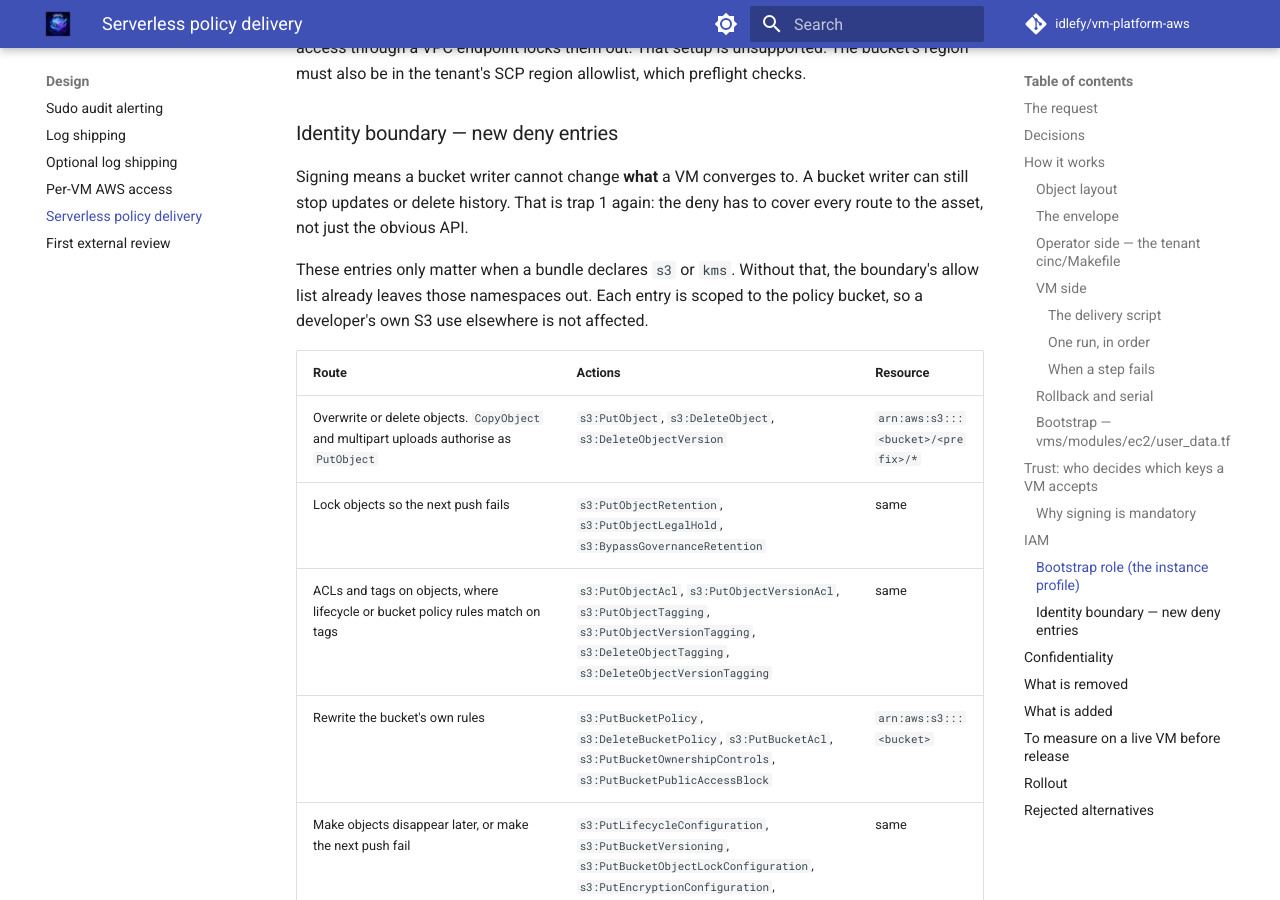
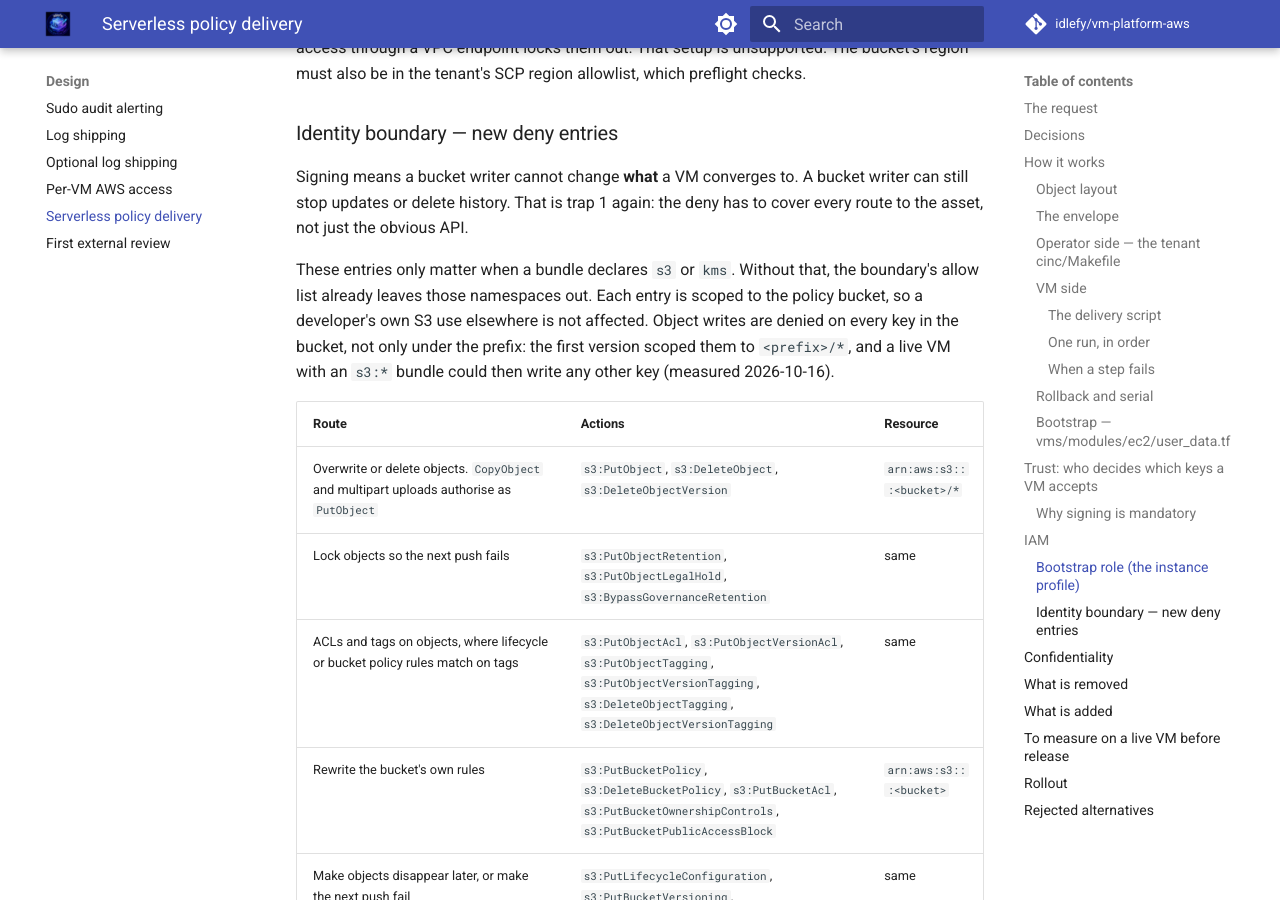
Before and after one commit to idlefy/vm-platform-aws, an MkDocs documentation site: the page built from docs/design/serverless-policy-delivery.md, in a window 1280 px wide and 900 px high, scrolled down 10937 px. Built offline with MkDocs 1.6.1 and Material for MkDocs 9.7.7, drawn with Linux system fonts in a browser that asks for light colours; comment, search, counter and statistics services are not loaded; some of the changed text lies outside the part shown.

Commit message:
fix(ec2)!: deny object writes anywhere in the policy bucket
The deny covered only <bucket>/<prefix>/*. On a live VM with an s3:*
bundle, a developer could still write any other key into the bucket every
VM trusts (measured 2026-10-16). Object writes are now denied on
<bucket>/*. A tenant that shares the bucket with other data loses its
developers' writes there, which is why a dedicated bucket is recommended.

Co-Authored-By: Claude Opus 5.5 <noreply@anthropic.com>
Claude-Session: https://claude.ai/code/session_01BM8nUCqTRMtBZbmfmpXv37

```diff
--- a/docs/design/serverless-policy-delivery.md
+++ b/docs/design/serverless-policy-delivery.md
@@ -497,11 +497,13 @@ the deny has to cover every route to the asset, not just the obvious API.
 These entries only matter when a bundle declares `s3` or `kms`. Without that,
 the boundary's allow list already leaves those namespaces out. Each entry is
 scoped to the policy bucket, so a developer's own S3 use elsewhere is not
-affected.
+affected. Object writes are denied on every key in the bucket, not only under
+the prefix: the first version scoped them to `<prefix>/*`, and a live VM with
+an `s3:*` bundle could then write any other key (measured 2026-10-16).
 
 | Route | Actions | Resource |
 |---|---|---|
-| Overwrite or delete objects. `CopyObject` and multipart uploads authorise as `PutObject` | `s3:PutObject`, `s3:DeleteObject`, `s3:DeleteObjectVersion` | `arn:aws:s3:::<bucket>/<prefix>/*` |
+| Overwrite or delete objects. `CopyObject` and multipart uploads authorise as `PutObject` | `s3:PutObject`, `s3:DeleteObject`, `s3:DeleteObjectVersion` | `arn:aws:s3:::<bucket>/*` |
 | Lock objects so the next push fails | `s3:PutObjectRetention`, `s3:PutObjectLegalHold`, `s3:BypassGovernanceRetention` | same |
 | ACLs and tags on objects, where lifecycle or bucket policy rules match on tags | `s3:PutObjectAcl`, `s3:PutObjectVersionAcl`, `s3:PutObjectTagging`, `s3:PutObjectVersionTagging`, `s3:DeleteObjectTagging`, `s3:DeleteObjectVersionTagging` | same |
 | Rewrite the bucket's own rules | `s3:PutBucketPolicy`, `s3:DeleteBucketPolicy`, `s3:PutBucketAcl`, `s3:PutBucketOwnershipControls`, `s3:PutBucketPublicAccessBlock` | `arn:aws:s3:::<bucket>` |
@@ -550,9 +552,9 @@ unless the flag is set. The deny list stays as the second layer.
 `route53:VPCs` would rest on a condition key no one here has verified for
 that action.
 
-If the bucket is shared with other data, the bucket-ARN rows deny those
-configuration changes for the whole bucket. The runbook recommends a
-dedicated bucket.
+If the bucket is shared with other data, the boundary denies developers every
+object write and every configuration change in all of it, not only in the
+prefix. The runbook recommends a dedicated bucket.
 
 The existing SSM entries stay. `ssm:GetParameter*` still guards the Loki
 token and `ssm:PutParameter` still guards its integrity. Their comments
```
Also changed, not shown: docs/changelog.md (+3 -3 lines), docs/runbook.md (+2 -1 lines), tenant-skeleton/.claude/skills/tenant-setup/SKILL.md (+1 -1 lines), 3 other files.
